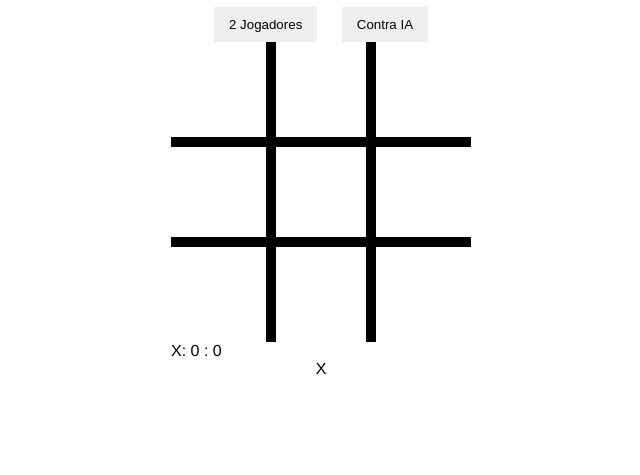
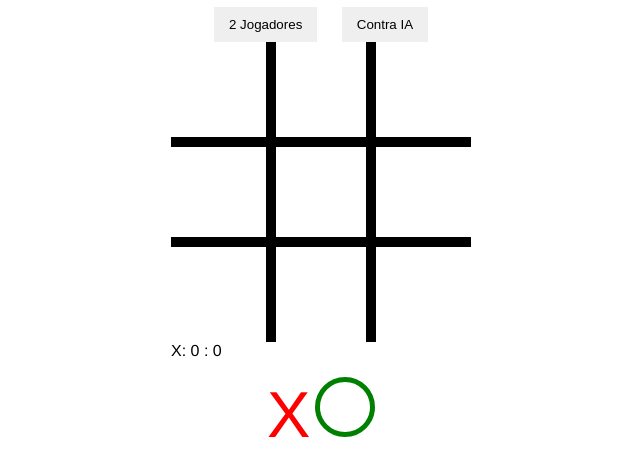
Before and after one commit to ReBrufato/JogoDaVelha, a plain HTML site: page index.html in a window 1280 px wide. Shown: the part 97-572 px from the top of the page, without its empty margins (319-959 px from the left). Drawn offline with Linux system fonts and the light colour scheme.

Commit message:
feat: implementando css dos símbolox 'x' e 'o'

```diff
--- a/css/style.css
+++ b/css/style.css
@@ -49,3 +49,22 @@ h1 {
 #block-3, #block-6, #block-9 {
     border-right: none;
 }
+
+
+/*símbolos*/
+
+.x {
+    font-size: 65px;
+    color: red;
+    display: inline-block;
+    line-height: 100px;
+}
+
+.o {
+    width: 50px;
+    height: 50px;
+    border: 5px solid green;
+    border-radius: 50%;
+    display: inline-block;
+    margin-top: 17px;
+}
```
